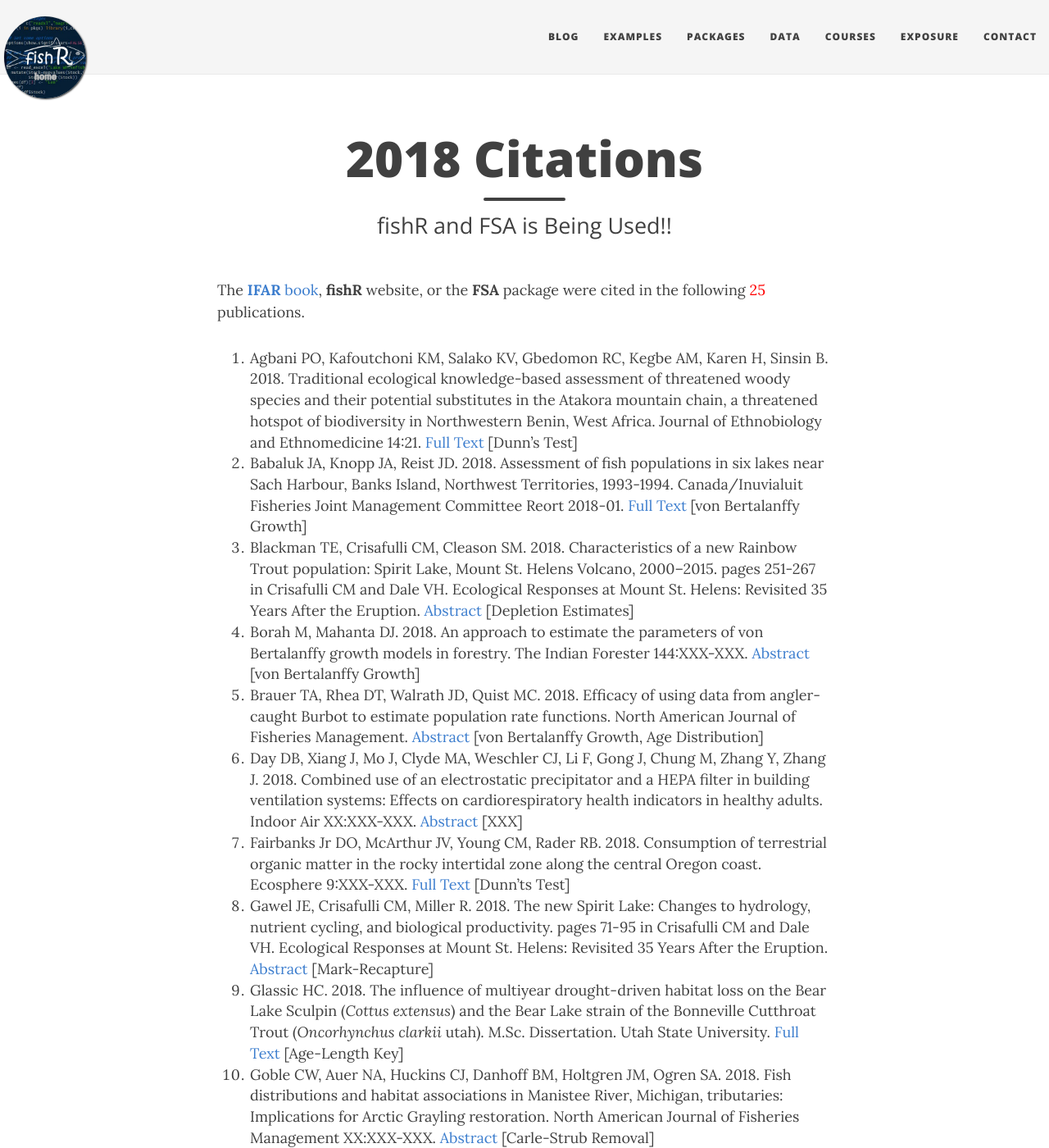
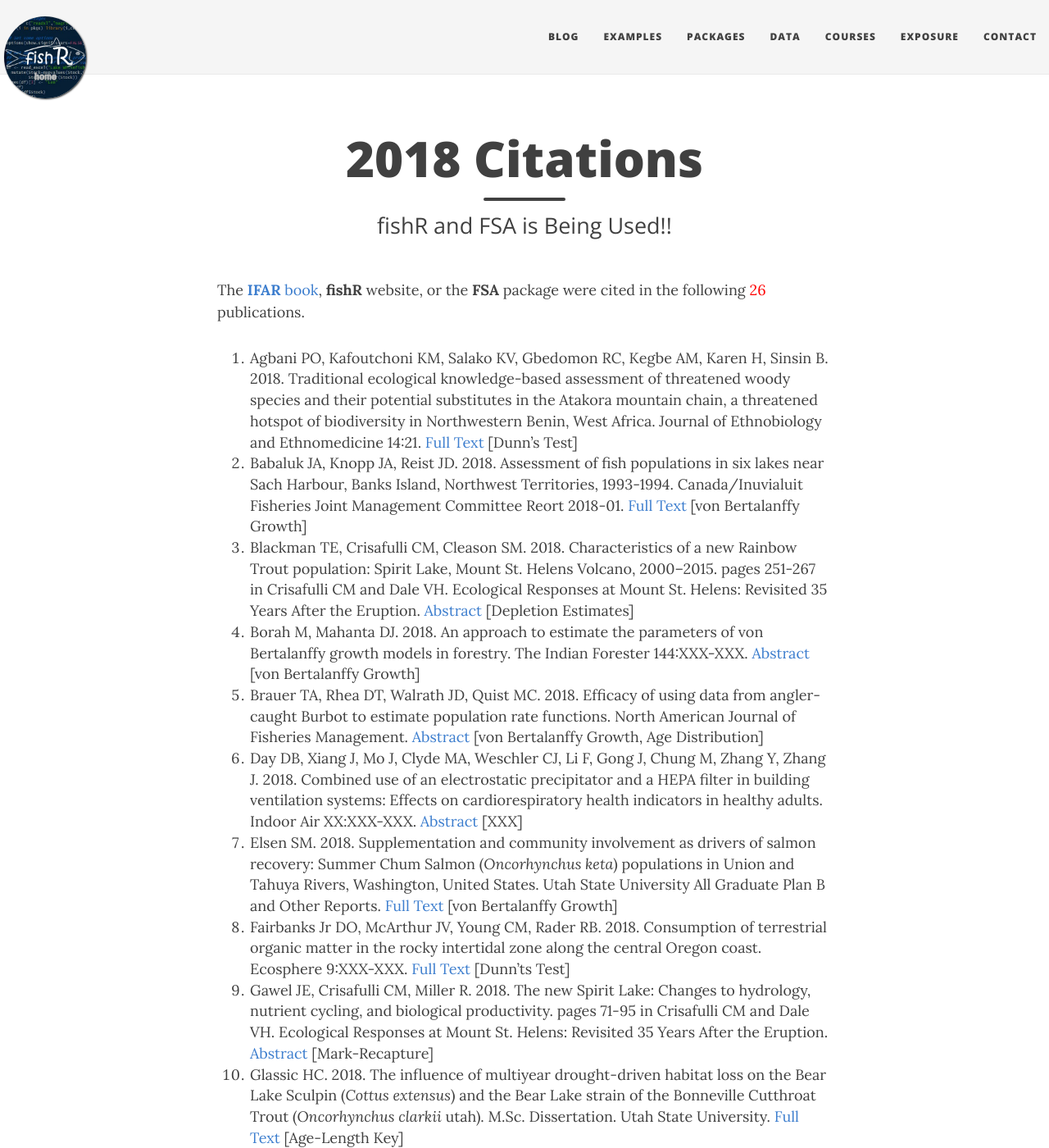
Before and after one commit to droglenc/fishR, a Jekyll site: the page built from exposure/exposure-citations18.md, in a window 1280 px wide and 1400 px high. Shown: the whole window at 82% size. Built offline with Jekyll 4.4.1, drawn with Linux system fonts in a browser that asks for light colours; nearby versions of some CDN libraries.

Commit message:
Added citation

```diff
--- a/exposure/exposure-citations18.md
+++ b/exposure/exposure-citations18.md
@@ -5,7 +5,7 @@ subtitle: fishR and FSA is Being Used!!
 css: "/css/exposure-citation.css"
 ---
 
-The [**IFAR** book](http://derekogle.com/IFAR/), **fishR** website, or the **FSA** package were cited in the following <span id="contact-div">25</span> publications.
+The [**IFAR** book](http://derekogle.com/IFAR/), **fishR** website, or the **FSA** package were cited in the following <span id="contact-div">26</span> publications.
 
 1. Agbani PO, Kafoutchoni KM, Salako KV, Gbedomon RC, Kegbe AM, Karen H, Sinsin B. 2018. Traditional ecological knowledge-based assessment of threatened woody species and their potential substitutes in the Atakora mountain chain, a threatened hotspot of biodiversity in Northwestern Benin, West Africa. Journal of Ethnobiology and Ethnomedicine 14:21. [Full Text](https://ethnobiomed.biomedcentral.com/articles/10.1186/s13002-018-0219-6) [Dunn's Test]
 1. Babaluk JA, Knopp JA, Reist JD. 2018. Assessment of fish populations in six lakes near Sach Harbour, Banks Island, Northwest Territories, 1993-1994. Canada/Inuvialuit Fisheries Joint Management Committee Reort 2018-01. [Full Text](https://www.researchgate.net/profile/John_Babaluk/publication/323547130_Assessment_of_fish_populations_in_six_lakes_near_Sachs_Harbour_Banks_Island_Northwest_Territories_1993-1994/links/5a9c0c8baca2721e3f320937/Assessment-of-fish-populations-in-six-lakes-near-Sachs-Harbour-Banks-Island-Northwest-Territories-1993-1994.pdf) [von Bertalanffy Growth]
@@ -13,6 +13,7 @@ The [**IFAR** book](http://derekogle.com/IFAR/), **fishR** website, or the **FSA
 1. Borah M, Mahanta DJ. 2018. An approach to estimate the parameters of von Bertalanffy growth models in forestry. The Indian Forester 144:XXX-XXX. [Abstract](http://www.indianforester.co.in/index.php/indianforester/article/view/121305) [von Bertalanffy Growth]
 1. Brauer TA, Rhea DT, Walrath JD, Quist MC. 2018. Efficacy of using data from angler-caught Burbot to estimate population rate functions. North American Journal of Fisheries Management. [Abstract](https://www.researchgate.net/publication/324444698_Efficacy_of_Using_Data_from_Angler-Caught_Burbot_to_Estimate_Population_Rate_Functions) [von Bertalanffy Growth, Age Distribution]
 1. Day DB, Xiang J, Mo J, Clyde MA, Weschler CJ, Li F, Gong J, Chung M, Zhang Y, Zhang J. 2018. Combined use of an electrostatic precipitator and a HEPA filter in building ventilation systems: Effects on cardiorespiratory health indicators in healthy adults. Indoor Air XX:XXX-XXX. [Abstract](http://onlinelibrary.wiley.com/doi/10.1111/ina.12447/full) [XXX]
+1. Elsen SM. 2018. Supplementation and community involvement as drivers of salmon recovery: Summer Chum Salmon (*Oncorhynchus keta*) populations in Union and Tahuya Rivers, Washington, United States. Utah State University All Graduate Plan B and Other Reports. [Full Text](https://digitalcommons.usu.edu/cgi/viewcontent.cgi?article=2226&context=gradreports) [von Bertalanffy Growth]
 1. Fairbanks Jr DO, McArthur JV, Young CM, Rader RB. 2018. Consumption of terrestrial organic matter in the rocky intertidal zone along the central Oregon coast. Ecosphere 9:XXX-XXX. [Full Text](http://onlinelibrary.wiley.com/doi/10.1002/ecs2.2138/full) [Dunn'ts Test]
 1. Gawel JE, Crisafulli CM, Miller R. 2018. The new Spirit Lake: Changes to hydrology, nutrient cycling, and biological productivity. pages 71-95 in Crisafulli CM and Dale VH. Ecological Responses at Mount St. Helens: Revisited 35 Years After the Eruption. [Abstract](https://link.springer.com/chapter/10.1007/978-1-4939-7451-1_4) [Mark-Recapture]
 1. Glassic HC. 2018. The influence of multiyear drought-driven habitat loss on the Bear Lake Sculpin (*Cottus extensus*) and the Bear Lake strain of the Bonneville Cutthroat Trout (*Oncorhynchus clarkii* utah). M.Sc. Dissertation. Utah State University. [Full Text](https://digitalcommons.usu.edu/cgi/viewcontent.cgi?article=8067&context=etd)  [Age-Length Key]
```
